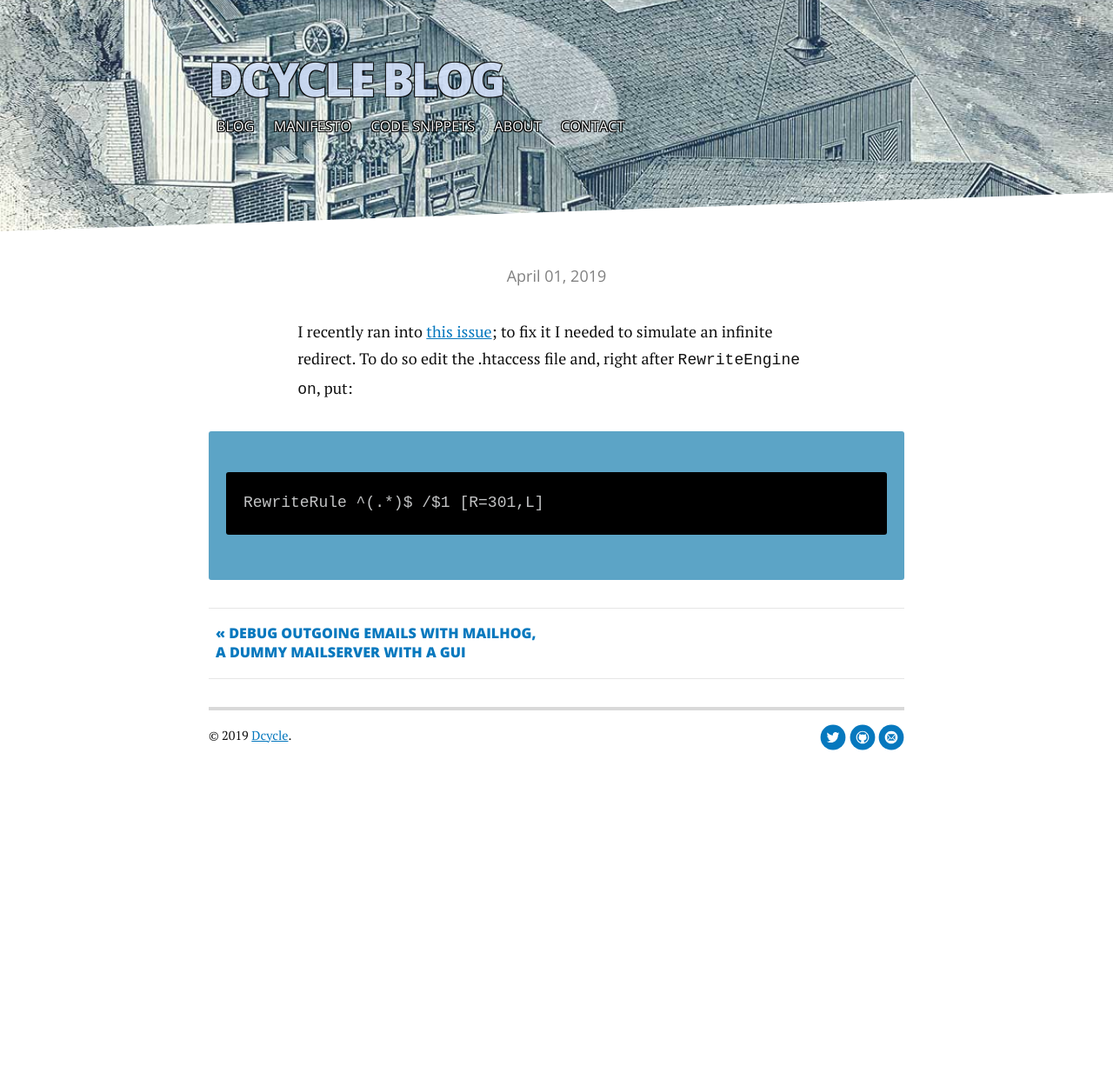
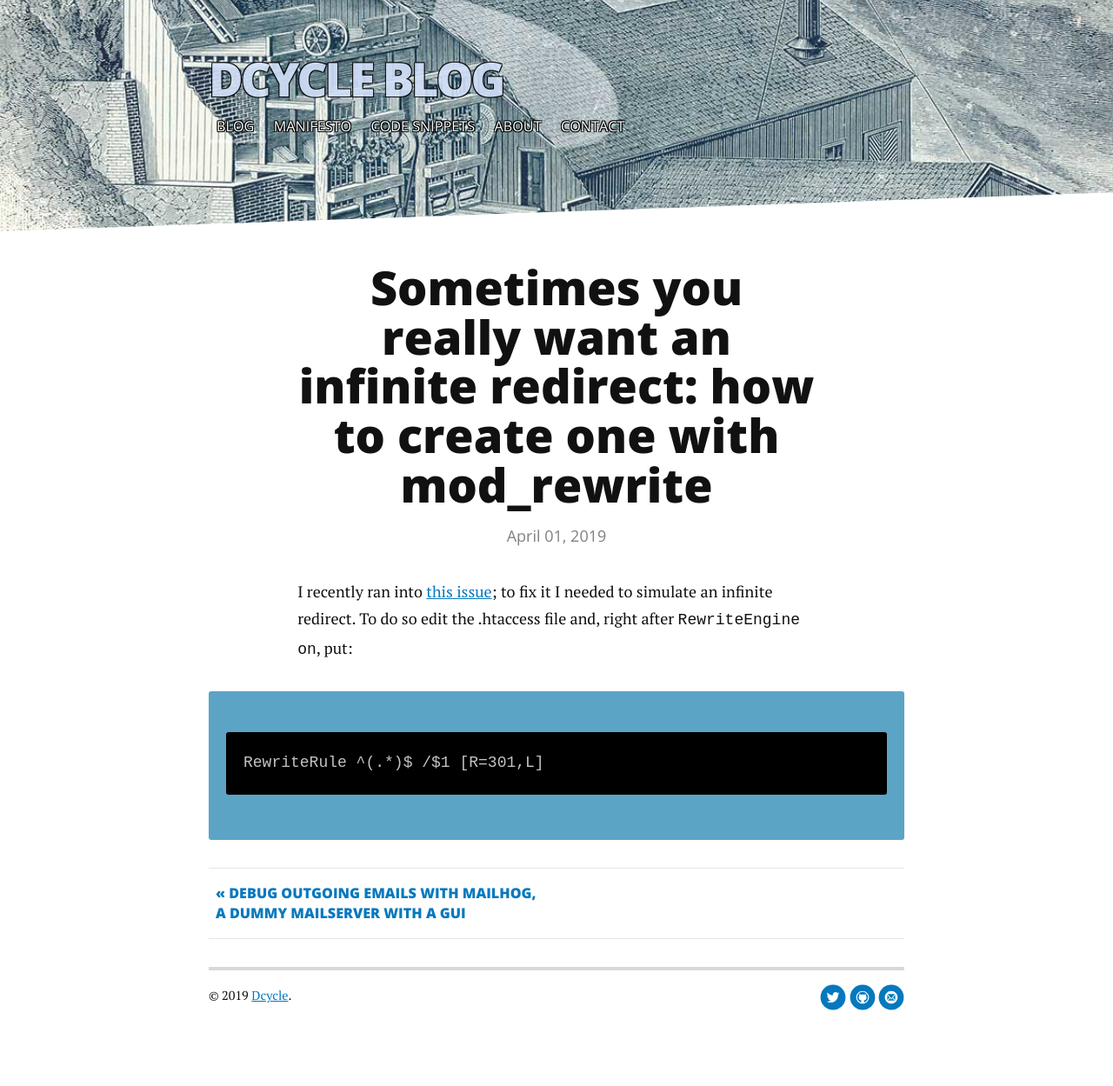
Before and after one commit to alberto56/dcycleblog, a Jekyll site: the page built from _posts/2019-04-01-infinite-redirect.md, in a window 1280 px wide. Shown: the whole page at 87% size. Built offline with Jekyll 4.4.1, drawn with Linux system fonts in a browser that asks for light colours; nearby versions of some CDN libraries; our own code applies the rules of GitHub Pages for plain Markdown files; comment, search, counter and statistics services are not loaded; before the commit the page ends 950 px from its top, so only the background shows below that; some of the changed lines change nothing that is shown.

Commit message:
Update 2019-04-01-infinite-redirect.md

```diff
--- a/_posts/2019-04-01-infinite-redirect.md
+++ b/_posts/2019-04-01-infinite-redirect.md
@@ -1,12 +1,11 @@
 ---
 layout: post
-title: Sometimes you really want an infinite redirect: how to create one with mod_rewrite
-author: admin
-id: 2019-04-01
-date: 2019-04-01
+title:  "Sometimes you really want an infinite redirect: how to create one with mod_rewrite"
+date:   2019-04-01
 tags:
   - snippet
-permalink: /blog/2019-04-01/infinite-redirect-mod-rewrite/
+id: 2019-04-01
+permalink: /blog/2019-04-01/simulate-infinite-redirect/
 redirect_from:
   - /blog/2019-04-01/
 ---
```
